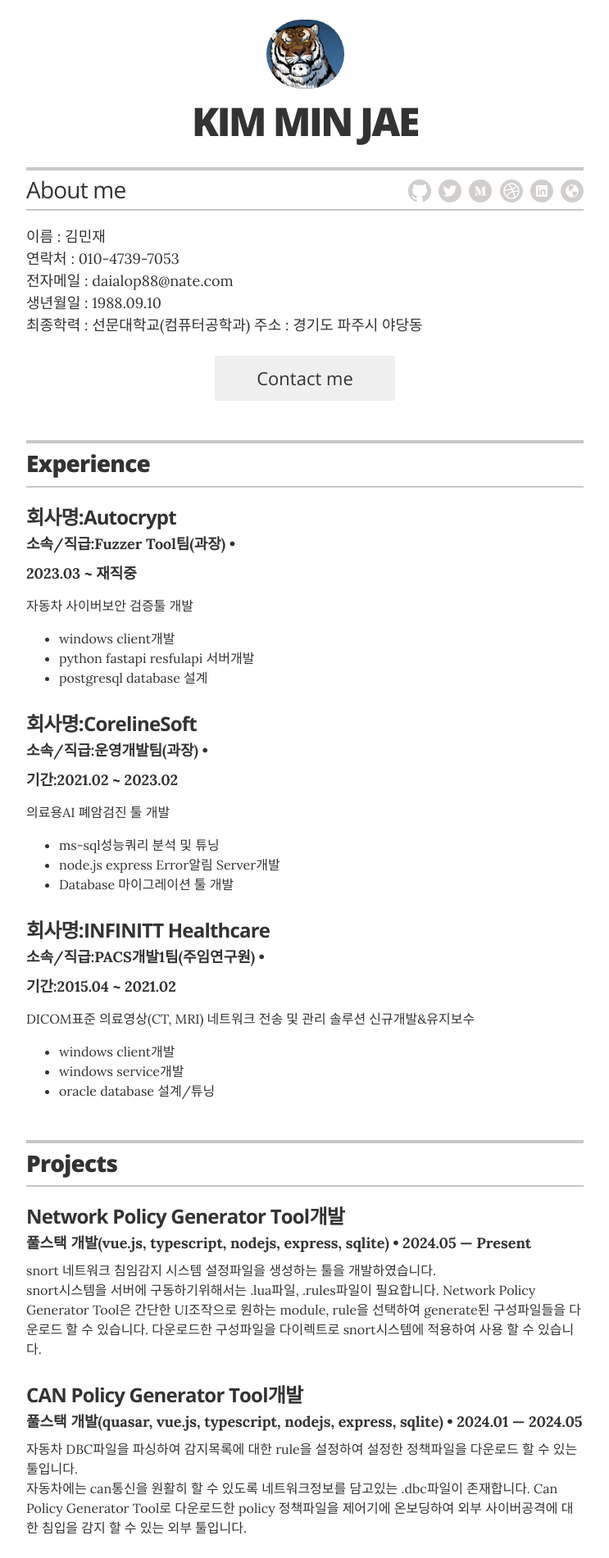
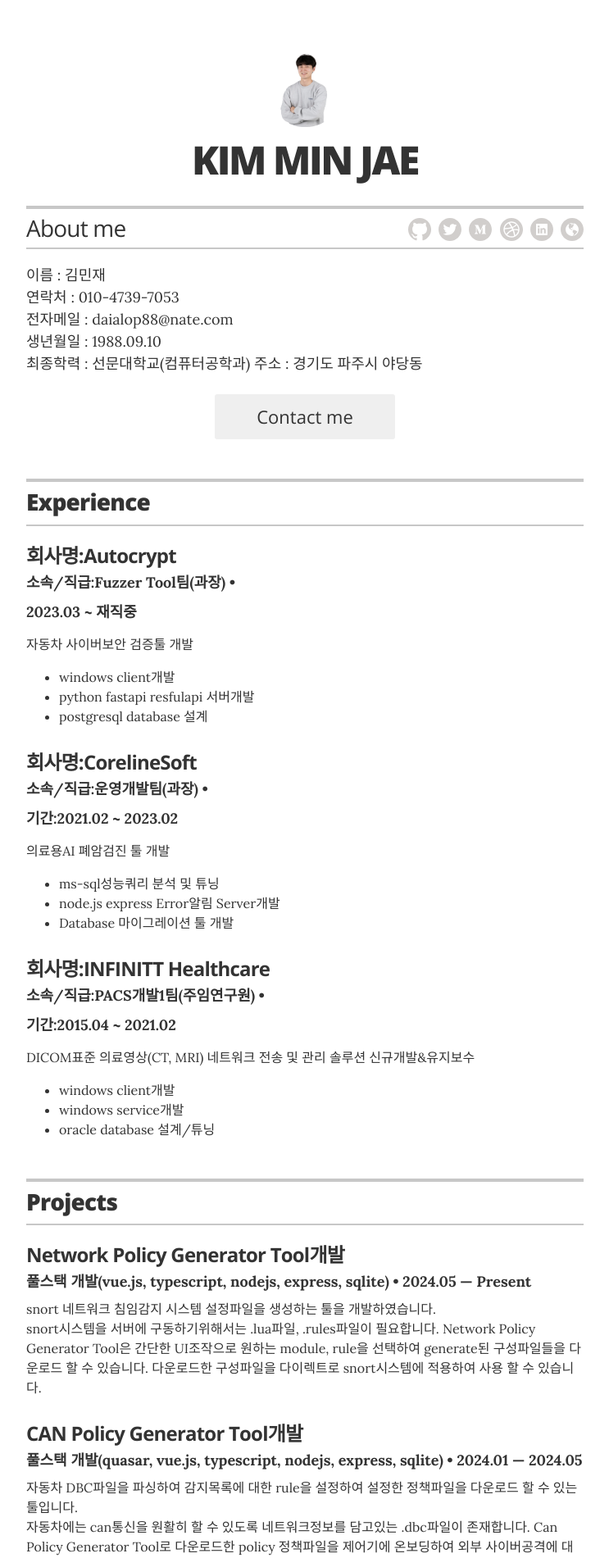
Before and after one commit to kimmj88/pf.io, a Jekyll site: the page built from index.html, in a window 1280 px wide. Shown: the top 1901 px of the page at 82% size, without its empty margins (268-1011 px from the left). Built offline with Jekyll 4.4.1, drawn with Linux system fonts in a browser that asks for light colours.

Commit message:
profile update

```diff
--- a/_layouts/resume.html
+++ b/_layouts/resume.html
@@ -16,7 +16,7 @@
         <!-- You can turn off the avatar in _config.yml by setting to false -->
         {% if site.resume_avatar == 'true' %}
         <img
-          src="images/muker.webp"
+          src="images/profile_img.jpeg"
           alt="my photo"
           class="avatar no-print"
           itemprop="image"
```
Also changed, not shown: images/profile_img.jpeg (added).
